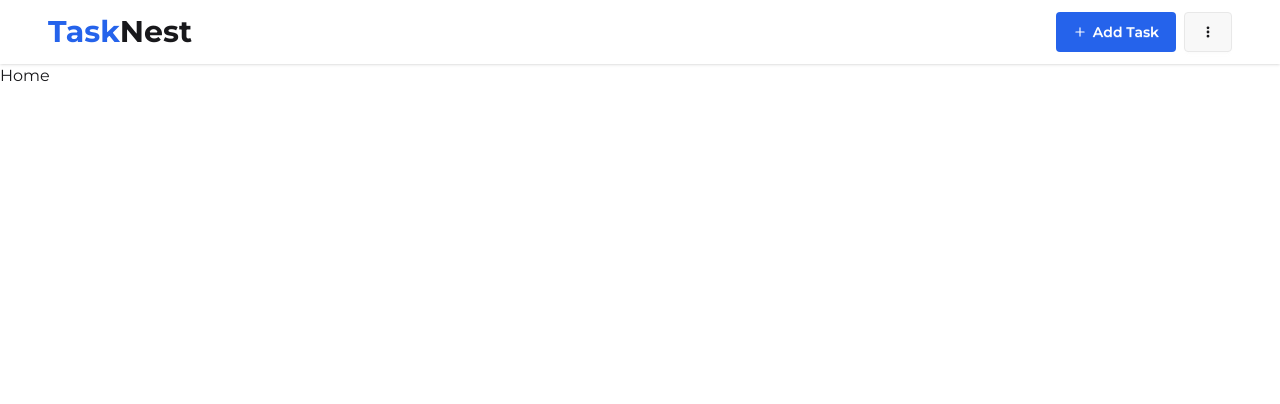
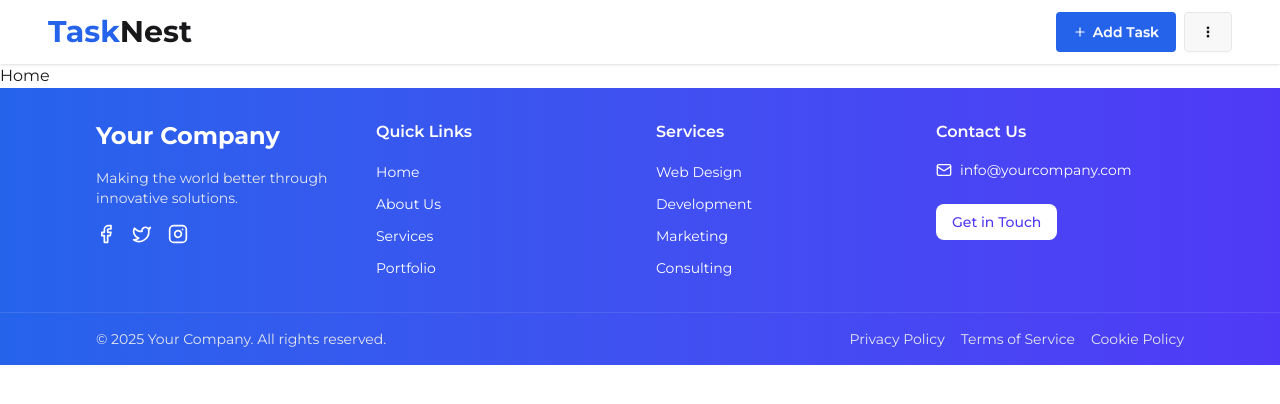
Before and after one commit to tm-fuad05/task-manager-client, a React (Vite) app: page / in a window 1280 px wide. Shown: the top 404 px of the page. Built offline with nearby package versions, Linux system fonts and the light colour scheme; no server answers; sample sign-in values are in the browser's storage.

Commit message:
footer complt

```diff
--- a/package.json
+++ b/package.json
@@ -14,6 +14,7 @@
     "axios": "^1.7.9",
     "firebase": "^11.3.1",
     "localforage": "^1.10.0",
+    "lucide-react": "^0.475.0",
     "match-sorter": "^8.0.0",
     "react": "^19.0.0",
     "react-dom": "^19.0.0",
--- a/src/components/Shared/Footer.jsx
+++ b/src/components/Shared/Footer.jsx
@@ -1,7 +1,116 @@
 import React from "react";
+import { Facebook, Twitter, Instagram, Mail } from "lucide-react";
 
 const Footer = () => {
-  return <div>Footer</div>;
+  return (
+    <footer className="w-full bg-gradient-to-r from-main to-indigo-600 text-white">
+      {/* Top Section */}
+      <div className="max-w-6xl mx-auto p-8">
+        <div className="grid grid-cols-1 md:grid-cols-4 gap-8">
+          {/* Company Info */}
+          <div className="space-y-4">
+            <h3 className="text-2xl font-bold">Your Company</h3>
+            <p className="text-sm text-gray-200">
+              Making the world better through innovative solutions.
+            </p>
+            <div className="flex gap-4">
+              <Facebook className="w-5 h-5 cursor-pointer hover:text-gray-300" />
+              <Twitter className="w-5 h-5 cursor-pointer hover:text-gray-300" />
+              <Instagram className="w-5 h-5 cursor-pointer hover:text-gray-300" />
+            </div>
+          </div>
+
+          {/* Quick Links */}
+          <div>
+            <h4 className="font-semibold mb-4">Quick Links</h4>
+            <ul className="space-y-2">
+              <li>
+                <a href="#" className="text-sm hover:text-gray-300">
+                  Home
+                </a>
+              </li>
+              <li>
+                <a href="#" className="text-sm hover:text-gray-300">
+                  About Us
+                </a>
+              </li>
+              <li>
+                <a href="#" className="text-sm hover:text-gray-300">
+                  Services
+                </a>
+              </li>
+              <li>
+                <a href="#" className="text-sm hover:text-gray-300">
+                  Portfolio
+                </a>
+              </li>
+            </ul>
+          </div>
+
+          {/* Services */}
+          <div>
+            <h4 className="font-semibold mb-4">Services</h4>
+            <ul className="space-y-2">
+              <li>
+                <a href="#" className="text-sm hover:text-gray-300">
+                  Web Design
+                </a>
+              </li>
+              <li>
+                <a href="#" className="text-sm hover:text-gray-300">
+                  Development
+                </a>
+              </li>
+              <li>
+                <a href="#" className="text-sm hover:text-gray-300">
+                  Marketing
+                </a>
+              </li>
+              <li>
+                <a href="#" className="text-sm hover:text-gray-300">
+                  Consulting
+                </a>
+              </li>
+            </ul>
+          </div>
+
+          {/* Contact */}
+          <div>
+            <h4 className="font-semibold mb-4">Contact Us</h4>
+            <div className="space-y-2">
+              <p className="text-sm flex items-center gap-2">
+                <Mail className="w-4 h-4" />
+                info@yourcompany.com
+              </p>
+              <button className="mt-4 bg-white text-indigo-600 px-4 py-2 rounded-lg text-sm font-medium hover:bg-gray-100 transition-colors">
+                Get in Touch
+              </button>
+            </div>
+          </div>
+        </div>
+      </div>
+
+      {/* Bottom Section */}
+      <div className="border-t border-white/10">
+        <div className="max-w-6xl mx-auto px-8 py-4 flex flex-col md:flex-row justify-between items-center gap-4">
+          <p className="text-sm text-gray-200">
+            © 2025 Your Company. All rights reserved.
+          </p>
+          <div className="flex gap-4 text-sm text-gray-200">
+            <a href="#" className="hover:text-white">
+              Privacy Policy
+            </a>
+            <a href="#" className="hover:text-white">
+              Terms of Service
+            </a>
+            <a href="#" className="hover:text-white">
+              Cookie Policy
+            </a>
+          </div>
+        </div>
+      </div>
+    </footer>
+  );
 };
 
 export default Footer;
--- a/src/pages/Auth/Login.jsx
+++ b/src/pages/Auth/Login.jsx
@@ -1,6 +1,5 @@
 import React, { useState } from "react";
-// In your actual project, you would import the Google icon like this:
-import { FcGoogle } from "react-icons/fc";
+
 import GoogleButton from "../../components/Shared/GoogleButton";
 import { Link, Navigate, useNavigate } from "react-router-dom";
 import useAuth from "../../hooks/useAuth";
--- a/src/pages/Root.jsx
+++ b/src/pages/Root.jsx
@@ -1,12 +1,16 @@
 import React from "react";
-import { Outlet } from "react-router-dom";
+import { Outlet, useLocation } from "react-router-dom";
 import Navbar from "../components/Shared/Navbar";
+import Footer from "../components/Shared/Footer";
 
 const Root = () => {
+  const { pathname } = useLocation();
+
   return (
     <div>
       <Navbar />
       <Outlet />
+      {pathname === "/" && <Footer />}
     </div>
   );
 };
```
Also changed, not shown: 1 other file (tests, documents, lock files or other folders).
